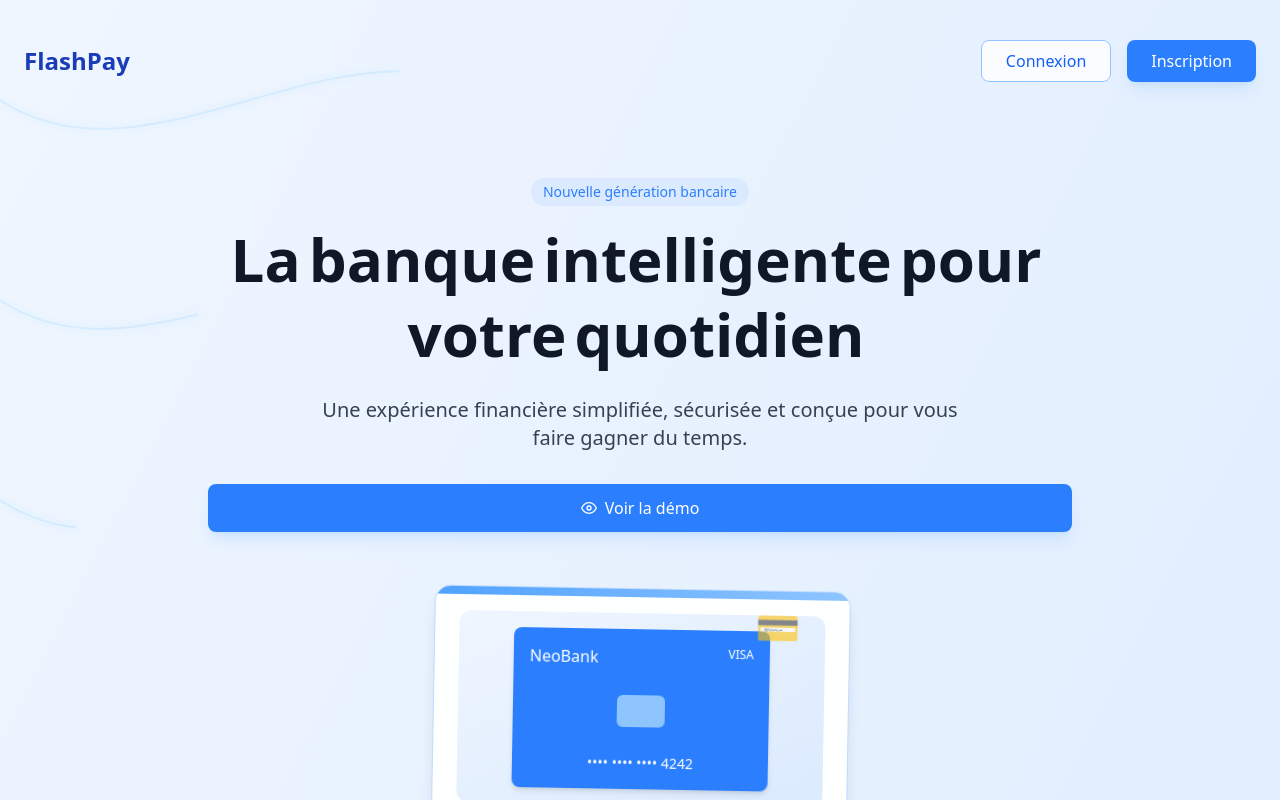
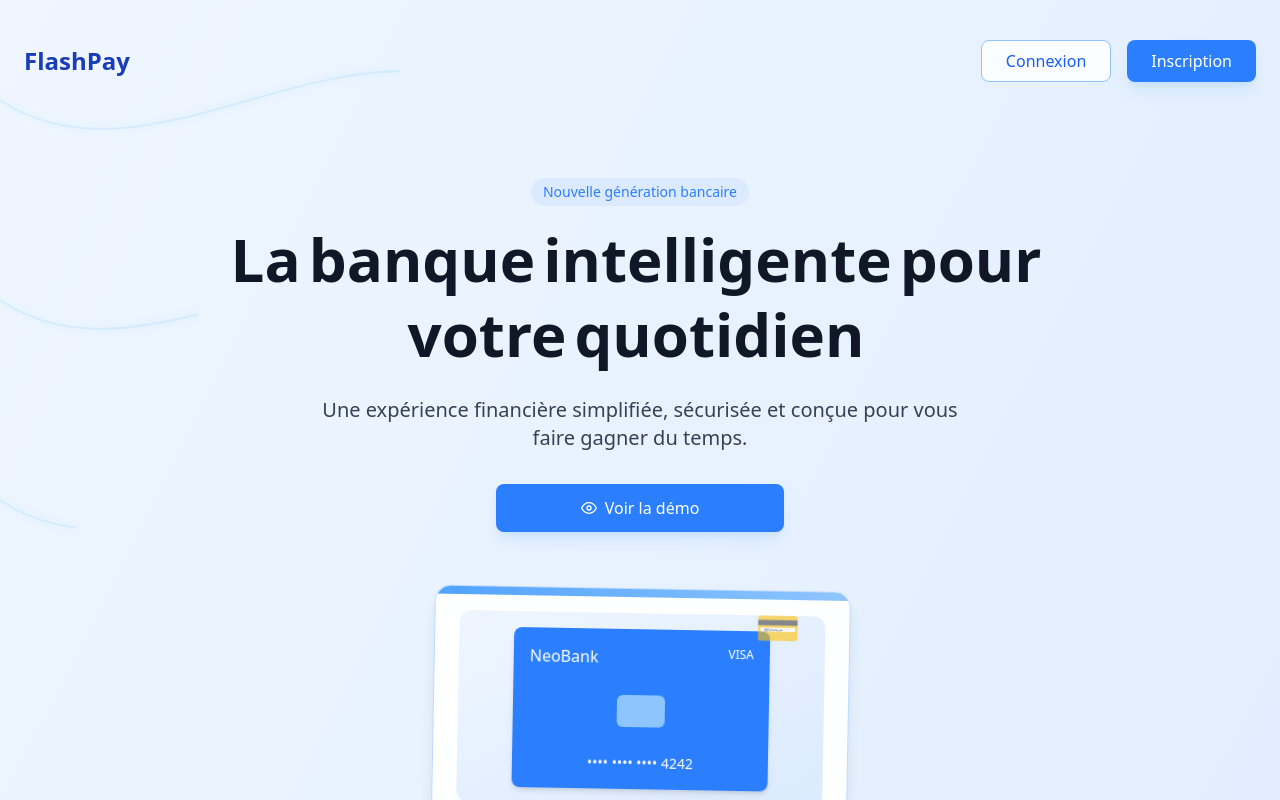
Before and after one commit to Grande-Ecole-IT/eBanking-front, a React (Vite) app: page / in a window 1280 px wide. Shown: the top 800 px of the page. Built offline with nearby package versions, Linux system fonts and the light colour scheme.

Commit message:
Modif bouton

```diff
--- a/src/layout/Hero.jsx
+++ b/src/layout/Hero.jsx
@@ -57,7 +57,7 @@ const Hero = () => {
         </motion.p>
 
         <motion.div
-          className="flex flex-col sm:flex-row justify-center space-y-4 sm:space-y-0 sm:space-x-4 px-4"
+          className="flex flex-col sm:flex-row justify-center space-y-4 sm:space-y-0 sm:space-x-4 px-4 items-center max-w-xs mx-auto"
           variants={itemVariants}
         >
           <Button variant="primary" size="lg" icon="eye">
```
